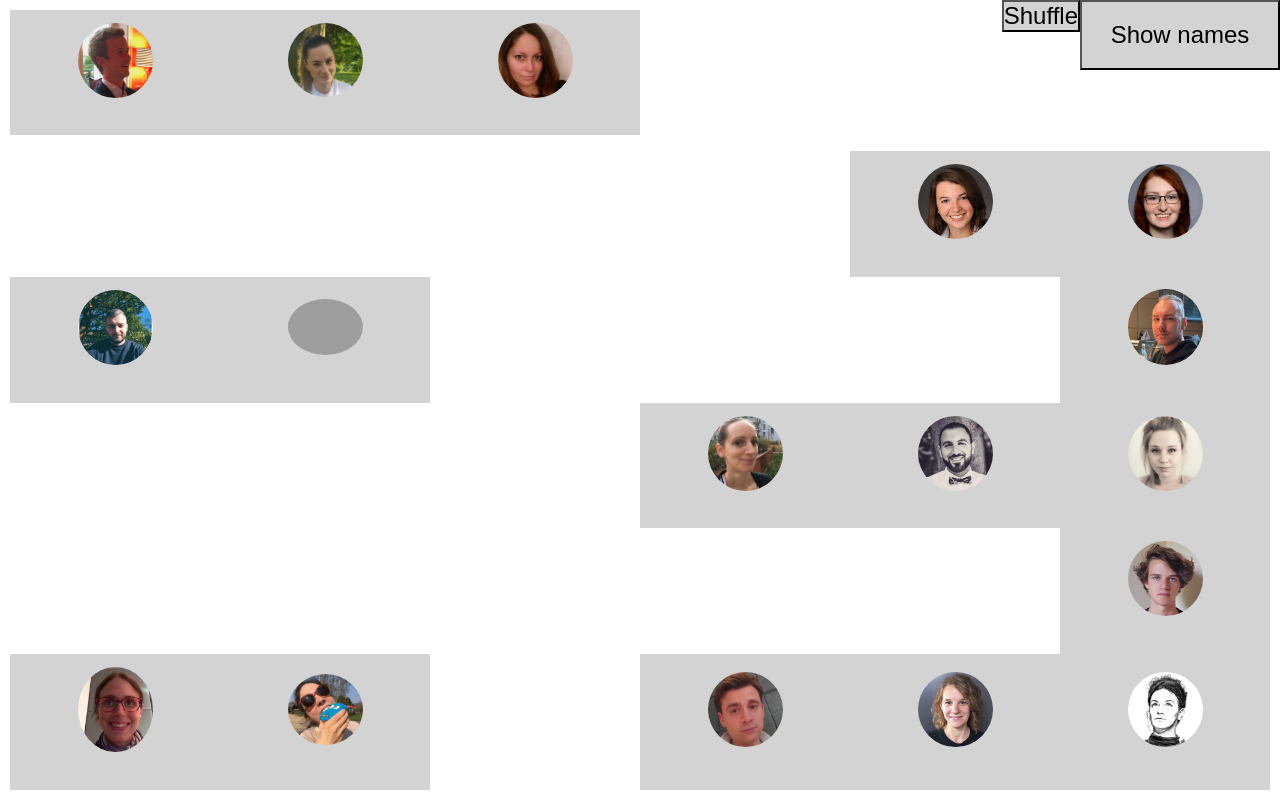
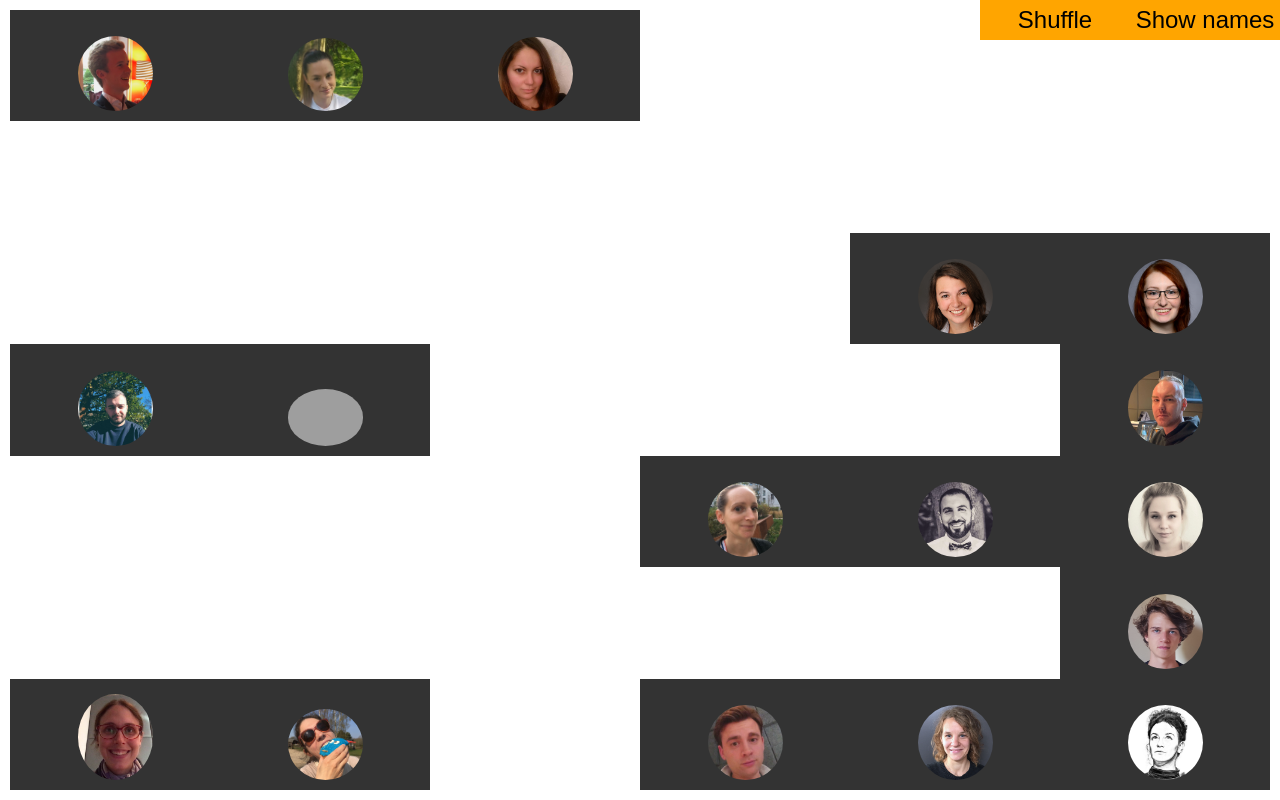
Before and after one commit to joshualang/plan, a plain HTML site: page index.html in a window 1280 px wide. Drawn offline with Linux system fonts and the light colour scheme; grey boxes are pictures that could not be loaded.

Commit message:
Better styling

```diff
--- a/style.css
+++ b/style.css
@@ -5,36 +5,40 @@
 }
 body {
   font-family: Helvetica, sans-serif;
-  position: relative;
+  position: absolute;
+  top: 0;
+  bottom: 0;
+  left: 0;
+  right: 0;
 }
 
 .plan {
   display: grid;
-  grid-template-rows: auto;
+  grid-template-rows: repeat(7, 1fr);
   grid-template-columns: repeat(6, 1fr);
   height: 100vh;
   padding: 10px;
   grid-template-areas:
-    'i1 i5 i13 . . .'
-    '. . . . . .'
-    '. . . . i8 i11'
-    'i2 i7 . . . i6'
-    '. . . i12 i4 i17'
-    ' . . . . . i9'
-    'i14 i3 . i15 i16 i10';
+    "i1 i5 i13 . . ."
+    ". . . . . ."
+    ". . . . i8 i11"
+    "i2 i7 . . . i6"
+    ". . . i12 i4 i17"
+    " . . . . . i9"
+    "i14 i3 . i15 i16 i10";
 }
 
 .item {
   width: 100%;
-  height: 100%;
-  background: lightgray;
+  background: #333;
   display: flex;
   flex-direction: column;
-  justify-content: center;
+  justify-content: flex-end;
   align-items: center;
   padding: 5px;
 }
 .item__img {
+  position: absolute;
   width: 75px;
   border-radius: 50%;
   border: 10px white;
@@ -44,28 +48,32 @@ body {
   width: 150px;
 }
 .item__span {
+  position: absolute;
   opacity: 0;
-
   background: white;
   padding: 0.125em 0.25em 0;
+}
+button {
+  height: 40px;
+  width: 150px;
+  font-size: 1.5em;
+  background: orange;
+  border: none;
+}
+button:hover {
+  background: orangered;
 }
 
 .showNamesBtn {
   position: absolute;
-  height: 70px;
-  width: 200px;
   top: 0;
   right: 0;
-  font-size: 1.5em;
-  background: lightgray;
 }
 
 .shuffleBtn {
   position: absolute;
   top: 0;
-  right: 200px;
-  font-size: 1.5em;
-  background: lightgray;
+  right: 150px;
 }
 .active {
   opacity: 1;
```
Also changed, not shown: package-lock.json (added).
